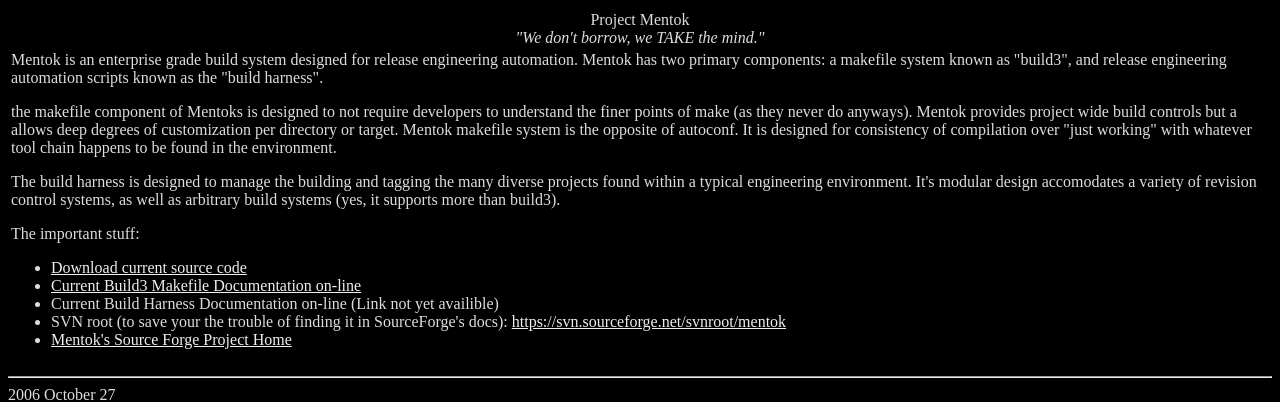
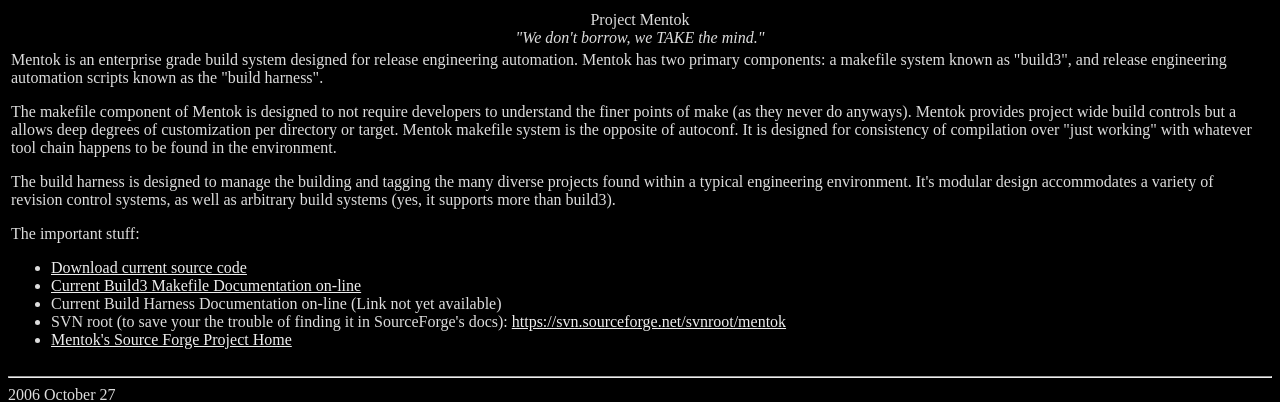
Before and after one commit to carl-alexander-adams/mentok, a plain HTML site: page htdocs/index.html in a window 1280 px wide. Shown: the top 402 px of the page. Drawn offline with Linux system fonts and the light colour scheme.

Commit message:
spelling fixes.

```diff
--- a/htdocs/index.html
+++ b/htdocs/index.html
@@ -18,7 +18,7 @@ Mentok is an enterprise grade build system designed for release engineering
 automation. Mentok has two primary components: a makefile system known as "build3",
 and release engineering automation scripts known as the "build harness".
 <p>
-the makefile component of Mentoks  is designed to not require developers to
+The makefile component of Mentok is designed to not require developers to
 understand the finer points  of make (as they never do anyways).  Mentok provides
 project wide build controls but a allows deep degrees of customization per directory or target.
 Mentok makefile system is the opposite of autoconf.  It is designed for consistency of
@@ -26,7 +26,7 @@ compilation over "just working" with whatever tool chain happens to be found
 in the environment.
 <p>
 The build harness is designed to manage the building and tagging the many diverse
-projects found within a typical engineering environment.  It's modular design accomodates
+projects found within a typical engineering environment.  It's modular design accommodates
 a variety of revision control systems, as well as arbitrary build systems (yes, it supports
 more than build3).
 <p>
@@ -34,7 +34,7 @@ The important stuff:
 <ul>
 <li><a href="http://sourceforge.net/project/showfiles.php?group_id=97706">Download current source code</a></li>
 <li><a href="build3-doc-snapshot/index.html">Current Build3 Makefile Documentation on-line</a></li>
-<li>Current Build Harness Documentation on-line (Link not yet availible)</li>
+<li>Current Build Harness Documentation on-line (Link not yet available)</li>
 <li>SVN root (to save your the trouble of finding it in SourceForge's docs):
   <a href="https://svn.sourceforge.net/svnroot/mentok">https://svn.sourceforge.net/svnroot/mentok</a></li>
 <li><a href="http://www.sourceforge.net/projects/mentok/">Mentok's Source Forge Project Home</a></li>
```
